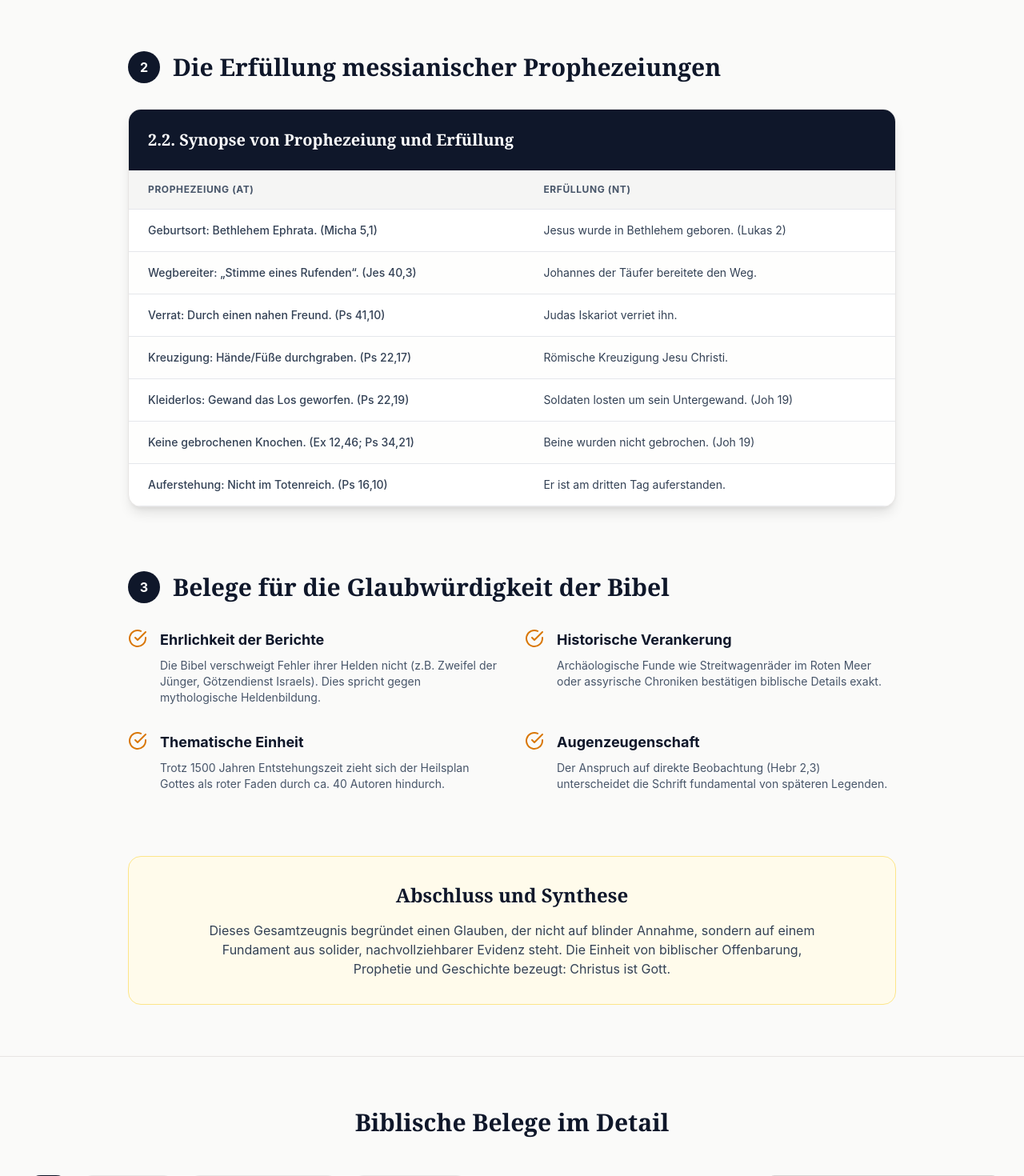
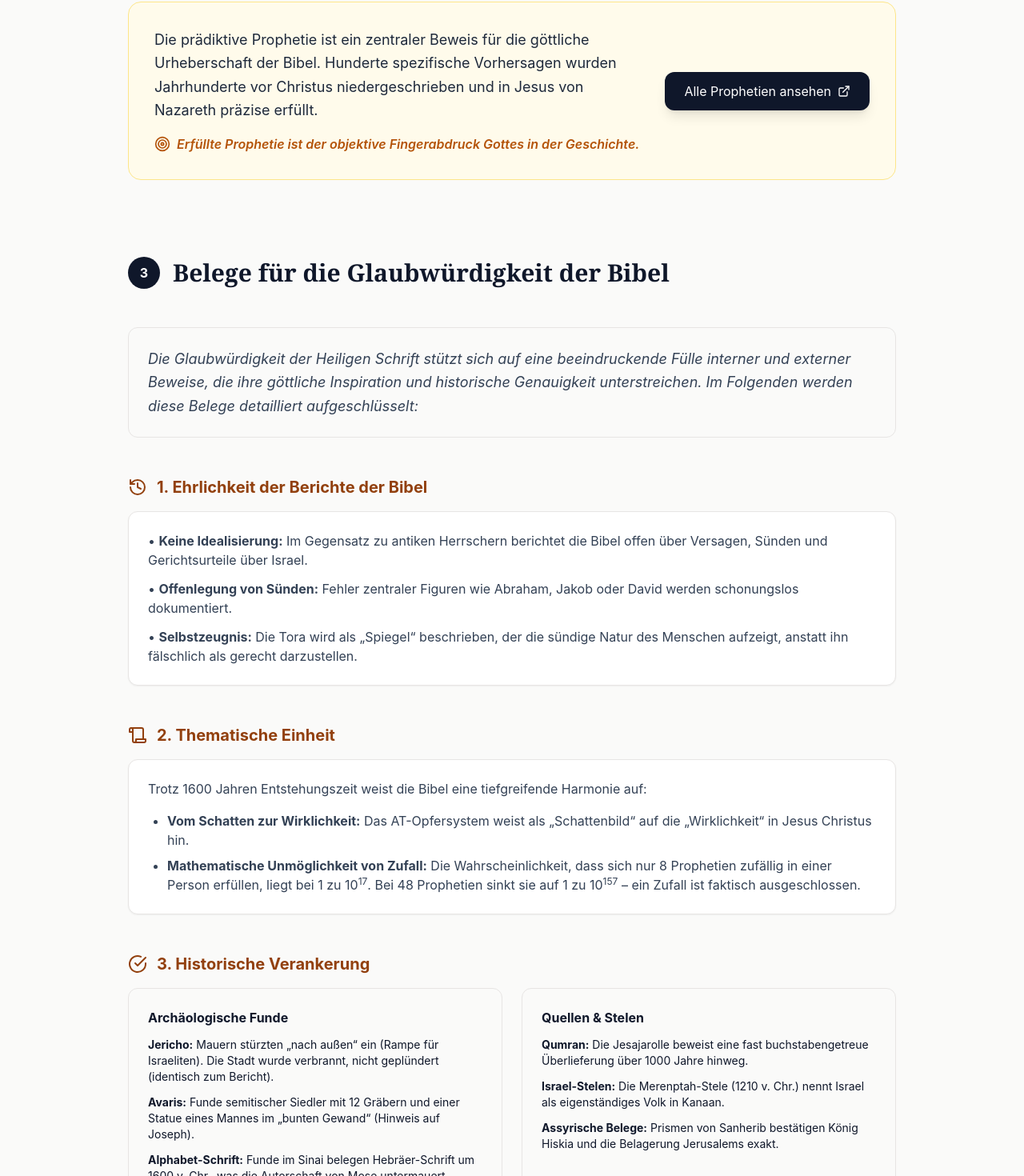
Before and after one commit to Skalpi/Der3einegott, a React (Vite) app: page /#/ in a window 1280 px wide. Shown: the part 2116-3586 px from the top of the page at 80% size. Built offline with nearby package versions, Linux system fonts and the light colour scheme; a web font is replaced by a local one.

Commit message:
feat: Update SystematicAnalysis component icons and text
Refactors the SystematicAnalysis component to use updated Lucide icons and adjust descriptive text for the Trinity section. This improves visual representation and clarity of the content.

```diff
--- a/src/components/SystematicAnalysis.tsx
+++ b/src/components/SystematicAnalysis.tsx
@@ -1,9 +1,9 @@
 import React from 'react';
-import { ShieldCheck, Info, FileText, CheckCircle } from 'lucide-react';
+import { Info, CheckCircle, ExternalLink, Scroll, History, Target, Eye } from 'lucide-react';
 
 const SystematicAnalysis: React.FC = () => {
   return (
-    <div className="max-w-5xl mx-auto px-4 sm:px-6 lg:px-8 py-16 space-y-20">
+    <div className="max-w-5xl mx-auto px-4 sm:px-6 lg:px-8 py-16 space-y-24">
 
       {/* Introduction */}
       <section className="bg-white rounded-2xl shadow-sm border border-stone-200 p-8 md:p-12">
@@ -18,7 +18,7 @@ const SystematicAnalysis: React.FC = () => {
         </p>
       </section>
 
-      {/* 1. Trinität */}
+      {/* 1. Der biblische Beweis der Dreieinigkeit */}
       <section className="space-y-8">
         <div className="flex items-center space-x-4 mb-4">
           <span className="flex items-center justify-center w-10 h-10 rounded-full bg-slate-900 text-white font-bold">1</span>
@@ -29,135 +29,147 @@ const SystematicAnalysis: React.FC = () => {
           <div className="bg-stone-50 p-6 rounded-xl border border-stone-200">
             <h3 className="text-xl font-bold mb-3 text-amber-800">1.1. Einleitende Analyse der Trinitätslehre</h3>
             <p className="text-slate-700">
-              Die Lehre von der Dreieinigkeit definiert das Wesen Gottes als einen einzigen Gott, der in drei distinkten, aber untrennbaren Personen existiert: Gott der Vater, Gott der Sohn und Gott der Heilige Geist. Ein korrektes Verständnis dieser göttlichen Natur ist grundlegend, da es die Basis für die Erlösung, die Anbetung und die gesamte Beziehung zwischen Gott und der Menschheit bildet.
+              Die Lehre von der Dreieinigkeit ist ein Eckpfeiler der christlichen Theologie. Sie definiert das Wesen Gottes als einen einzigen Gott, der in drei distinkten, aber untrennbaren Personen existiert: Gott der Vater, Gott der Sohn und Gott der Heilige Geist. Diese drei Personen sind in ihrem Wesen eins, aber in ihrer Funktion und Beziehung zueinander verschieden.
             </p>
           </div>
 
           <div className="bg-white p-6 rounded-xl border border-stone-200 shadow-sm">
             <h3 className="text-xl font-bold mb-4 text-amber-800">1.2. Die Gottheit des Sohnes, Jesus Christus</h3>
             <div className="space-y-4 text-slate-700">
-              <p>Johannes 1,1 identifiziert ihn als das ewige Wort. Römer 9,5 bezeichnet ihn als den souveränen Gott: „...Christus..., der da ist über allem, Gott, gepriesen in Ewigkeit.“ In Hebräer 1,8 spricht der Vater den Sohn direkt an: „Dein Thron, o Gott, ist von Ewigkeit zu Ewigkeit.“</p>
-              <p>Jesus besitzt Attribute, die allein Gott zugeschrieben werden. Er ist Schöpfer (Joh 1,3) und Erhalter (Hebr 1,3). Er ist sündlos (1. Petr 2,22) und nimmt Anbetung an (Hebr 1,6), eine Ehre, die ausschließlich Gott vorbehalten ist.</p>
+              <p>Johannes 1,1 identifiziert ihn als das ewige Wort. Römer 9,5 bezeichnet ihn unmissverständlich als den souveränen Gott: „...Christus..., der da ist über allem, Gott, gepriesen in Ewigkeit.“ In Hebräer 1,8 spricht Gott der Vater den Sohn direkt an: „Dein Thron, o Gott, ist von Ewigkeit zu Ewigkeit.“</p>
+              <p>Jesus Christus besitzt zudem Attribute und vollbringt Werke, die allein Gott zugeschrieben werden. Er ist der Schöpfer und Erhalter des Universums (Joh 1,3; Hebr 1,3). Er ist sündlos (1. Petr 2,22) und nimmt Anbetung an (Hebr 1,6; Offb 5), eine Ehre, die ausschließlich Gott vorbehalten ist.</p>
             </div>
           </div>
 
           <div className="bg-stone-50 p-6 rounded-xl border border-stone-200">
             <h3 className="text-xl font-bold mb-4 text-amber-800">1.3. Die Gottheit und Personalität des Heiligen Geistes</h3>
             <p className="text-slate-700">
-              Der Heilige Geist ist eine göttliche Person mit eigenem Willen und Intellekt. Er spricht (Apg 28,25), leitet (Röm 8,14) und vertritt die Gläubigen (Röm 8,26). Seine Gottheit wird belegt, indem Reden Jahwes aus dem AT im NT dem Heiligen Geist zugeschrieben werden (vgl. Jer 31 mit Hebr 10).
-            </p>
-          </div>
-
-          <div className="bg-white p-6 rounded-xl border border-stone-200 shadow-sm">
-            <h3 className="text-xl font-bold mb-4 text-amber-800">1.4. Die Einheit und Pluralität im Wesen Gottes</h3>
-            <p className="text-slate-700 italic border-l-2 border-slate-300 pl-4 mb-4">
-              "Taufet sie auf den Namen (Singular) des Vaters und des Sohnes und des Heiligen Geistes." (Matthäus 28,19)
-            </p>
-            <p className="text-slate-700">
-              Bereits in 1. Mose 1,26 spricht Gott im Plural: „Lasst uns Menschen machen.“ In 1. Mose 19,24 interagiert Jahwe auf der Erde mit Jahwe im Himmel – eine profunde Darstellung der Pluralität innerhalb der Gottheit.
+              Die Schrift offenbart den Heiligen Geist als eine göttliche Person mit eigenem Willen, Intellekt und Emotionen. Er spricht (Apg 28,25), leitet (Röm 8,14) und vertritt die Gläubigen im Gebet (Röm 8,26). Seine volle Gottheit wird bekräftigt, indem neutestamentliche Autoren Worte Jahwes aus dem Alten Testament direkt dem Heiligen Geist zuschreiben (vgl. Hebr 10,15-17).
             </p>
           </div>
         </div>
       </section>
 
-      {/* 2. Prophetie */}
+      {/* 2. Die Erfüllung messianischer Prophezeiungen */}
       <section className="space-y-8">
         <div className="flex items-center space-x-4 mb-4">
           <span className="flex items-center justify-center w-10 h-10 rounded-full bg-slate-900 text-white font-bold">2</span>
           <h2 className="text-3xl font-serif font-bold text-slate-900">Die Erfüllung messianischer Prophezeiungen</h2>
         </div>
 
-        <div className="bg-white overflow-hidden rounded-2xl border border-stone-200 shadow-lg">
-          <div className="p-6 bg-slate-900 text-white">
-            <h3 className="text-xl font-serif font-bold">2.2. Synopse von Prophezeiung und Erfüllung</h3>
-          </div>
-          <div className="overflow-x-auto">
-            <table className="w-full text-left border-collapse">
-              <thead>
-                <tr className="bg-stone-100 text-slate-600 uppercase text-xs tracking-wider">
-                  <th className="px-6 py-4 font-bold border-b">Prophezeiung (AT)</th>
-                  <th className="px-6 py-4 font-bold border-b">Erfüllung (NT)</th>
-                </tr>
-              </thead>
-              <tbody className="text-sm text-slate-700">
-                <tr className="border-b hover:bg-stone-50 transition-colors">
-                  <td className="px-6 py-4 font-medium">Geburtsort: Bethlehem Ephrata. (Micha 5,1)</td>
-                  <td className="px-6 py-4">Jesus wurde in Bethlehem geboren. (Lukas 2)</td>
-                </tr>
-                <tr className="border-b hover:bg-stone-50 transition-colors bg-stone-50/30">
-                  <td className="px-6 py-4 font-medium">Wegbereiter: „Stimme eines Rufenden“. (Jes 40,3)</td>
-                  <td className="px-6 py-4">Johannes der Täufer bereitete den Weg.</td>
-                </tr>
-                <tr className="border-b hover:bg-stone-50 transition-colors">
-                  <td className="px-6 py-4 font-medium">Verrat: Durch einen nahen Freund. (Ps 41,10)</td>
-                  <td className="px-6 py-4">Judas Iskariot verriet ihn.</td>
-                </tr>
-                <tr className="border-b hover:bg-stone-50 transition-colors bg-stone-50/30">
-                  <td className="px-6 py-4 font-medium">Kreuzigung: Hände/Füße durchgraben. (Ps 22,17)</td>
-                  <td className="px-6 py-4">Römische Kreuzigung Jesu Christi.</td>
-                </tr>
-                <tr className="border-b hover:bg-stone-50 transition-colors">
-                  <td className="px-6 py-4 font-medium">Kleiderlos: Gewand das Los geworfen. (Ps 22,19)</td>
-                  <td className="px-6 py-4">Soldaten losten um sein Untergewand. (Joh 19)</td>
-                </tr>
-                <tr className="border-b hover:bg-stone-50 transition-colors bg-stone-50/30">
-                  <td className="px-6 py-4 font-medium">Keine gebrochenen Knochen. (Ex 12,46; Ps 34,21)</td>
-                  <td className="px-6 py-4">Beine wurden nicht gebrochen. (Joh 19)</td>
-                </tr>
-                <tr className="border-b hover:bg-stone-50 transition-colors">
-                  <td className="px-6 py-4 font-medium">Auferstehung: Nicht im Totenreich. (Ps 16,10)</td>
-                  <td className="px-6 py-4">Er ist am dritten Tag auferstanden.</td>
-                </tr>
-              </tbody>
-            </table>
-          </div>
-        </div>
-      </section>
-
-      {/* 3. Glaubwürdigkeit */}
-      <section className="space-y-8">
-        <div className="flex items-center space-x-4 mb-4">
-          <span className="flex items-center justify-center w-10 h-10 rounded-full bg-slate-900 text-white font-bold">3</span>
-          <h2 className="text-3xl font-serif font-bold text-slate-900">Belege für die Glaubwürdigkeit der Bibel</h2>
-        </div>
-
-        <div className="grid md:grid-cols-2 gap-8">
-          <div className="flex space-x-4">
-            <CheckCircle className="h-6 w-6 text-amber-600 flex-shrink-0" />
-            <div>
-              <h4 className="font-bold text-lg mb-2">Ehrlichkeit der Berichte</h4>
-              <p className="text-slate-600 text-sm">Die Bibel verschweigt Fehler ihrer Helden nicht (z.B. Zweifel der Jünger, Götzendienst Israels). Dies spricht gegen mythologische Heldenbildung.</p>
+        <div className="bg-amber-50 border border-amber-200 rounded-2xl p-8">
+          <div className="flex flex-col md:flex-row md:items-center justify-between gap-6">
+            <div className="flex-1">
+              <p className="text-slate-800 text-lg leading-relaxed mb-4">
+                Die prädiktive Prophetie ist ein zentraler Beweis für die göttliche Urheberschaft der Bibel. Hunderte spezifische Vorhersagen wurden Jahrhunderte vor Christus niedergeschrieben und in Jesus von Nazareth präzise erfüllt.
+              </p>
+              <div className="flex items-center text-amber-700 font-semibold italic">
+                <Target className="h-5 w-5 mr-2" />
+                Erfüllte Prophetie ist der objektive Fingerabdruck Gottes in der Geschichte.
+              </div>
             </div>
-          </div>
-          <div className="flex space-x-4">
-            <CheckCircle className="h-6 w-6 text-amber-600 flex-shrink-0" />
-            <div>
-              <h4 className="font-bold text-lg mb-2">Historische Verankerung</h4>
-              <p className="text-slate-600 text-sm">Archäologische Funde wie Streitwagenräder im Roten Meer oder assyrische Chroniken bestätigen biblische Details exakt.</p>
-            </div>
-          </div>
-          <div className="flex space-x-4">
-            <CheckCircle className="h-6 w-6 text-amber-600 flex-shrink-0" />
-            <div>
-              <h4 className="font-bold text-lg mb-2">Thematische Einheit</h4>
-              <p className="text-slate-600 text-sm">Trotz 1500 Jahren Entstehungszeit zieht sich der Heilsplan Gottes als roter Faden durch ca. 40 Autoren hindurch.</p>
-            </div>
-          </div>
-          <div className="flex space-x-4">
-            <CheckCircle className="h-6 w-6 text-amber-600 flex-shrink-0" />
-            <div>
-              <h4 className="font-bold text-lg mb-2">Augenzeugenschaft</h4>
-              <p className="text-slate-600 text-sm">Der Anspruch auf direkte Beobachtung (Hebr 2,3) unterscheidet die Schrift fundamental von späteren Legenden.</p>
+            <div className="flex-shrink-0">
+              <a
+                href="https://posttenebras-lux.de/prophetien/"
+                className="inline-flex items-center px-6 py-3 bg-slate-900 text-white rounded-xl hover:bg-amber-600 transition-all shadow-lg group"
+              >
+                <span>Alle Prophetien ansehen</span>
+                <ExternalLink className="ml-2 h-4 w-4 group-hover:translate-x-1 transition-transform" />
+              </a>
             </div>
           </div>
         </div>
       </section>
 
-      {/* Conclusion */}
-      <section className="bg-amber-50 border border-amber-200 rounded-2xl p-8 text-center">
-        <h2 className="text-2xl font-serif font-bold text-slate-900 mb-4">Abschluss und Synthese</h2>
-        <p className="text-slate-700 max-w-3xl mx-auto">
-          Dieses Gesamtzeugnis begründet einen Glauben, der nicht auf blinder Annahme, sondern auf einem Fundament aus solider, nachvollziehbarer Evidenz steht. Die Einheit von biblischer Offenbarung, Prophetie und Geschichte bezeugt: Christus ist Gott.
+      {/* 3. Belege für die Glaubwürdigkeit der Bibel */}
+      <section className="space-y-12">
+        <div className="flex items-center space-x-4 mb-6">
+          <span className="flex items-center justify-center w-10 h-10 rounded-full bg-slate-900 text-white font-bold">3</span>
+          <h2 className="text-3xl font-serif font-bold text-slate-900">Belege für die Glaubwürdigkeit der Bibel</h2>
+        </div>
+
+        <p className="text-slate-700 text-lg leading-relaxed bg-stone-50 p-6 rounded-xl border border-stone-200 italic">
+          Die Glaubwürdigkeit der Heiligen Schrift stützt sich auf eine beeindruckende Fülle interner und externer Beweise, die ihre göttliche Inspiration und historische Genauigkeit unterstreichen. Im Folgenden werden diese Belege detailliert aufgeschlüsselt:
+        </p>
+
+        <div className="grid gap-12">
+
+          {/* 3.1 Ehrlichkeit */}
+          <div className="space-y-4">
+            <div className="flex items-center space-x-3 text-amber-800">
+              <History className="h-6 w-6" />
+              <h3 className="text-xl font-bold">1. Ehrlichkeit der Berichte der Bibel</h3>
+            </div>
+            <div className="bg-white p-6 rounded-xl border border-stone-200 shadow-sm space-y-3 text-slate-700">
+              <p>• <strong>Keine Idealisierung:</strong> Im Gegensatz zu antiken Herrschern berichtet die Bibel offen über Versagen, Sünden und Gerichtsurteile über Israel.</p>
+              <p>• <strong>Offenlegung von Sünden:</strong> Fehler zentraler Figuren wie Abraham, Jakob oder David werden schonungslos dokumentiert.</p>
+              <p>• <strong>Selbstzeugnis:</strong> Die Tora wird als „Spiegel“ beschrieben, der die sündige Natur des Menschen aufzeigt, anstatt ihn fälschlich als gerecht darzustellen.</p>
+            </div>
+          </div>
+
+          {/* 3.2 Thematische Einheit */}
+          <div className="space-y-4">
+            <div className="flex items-center space-x-3 text-amber-800">
+              <Scroll className="h-6 w-6" />
+              <h3 className="text-xl font-bold">2. Thematische Einheit</h3>
+            </div>
+            <div className="bg-white p-6 rounded-xl border border-stone-200 shadow-sm space-y-4 text-slate-700">
+              <p>Trotz 1600 Jahren Entstehungszeit weist die Bibel eine tiefgreifende Harmonie auf:</p>
+              <ul className="list-disc pl-6 space-y-2">
+                <li><strong>Vom Schatten zur Wirklichkeit:</strong> Das AT-Opfersystem weist als „Schattenbild“ auf die „Wirklichkeit“ in Jesus Christus hin.</li>
+                <li><strong>Mathematische Unmöglichkeit von Zufall:</strong> Die Wahrscheinlichkeit, dass sich nur 8 Prophetien zufällig in einer Person erfüllen, liegt bei 1 zu 10<sup>17</sup>. Bei 48 Prophetien sinkt sie auf 1 zu 10<sup>157</sup> – ein Zufall ist faktisch ausgeschlossen.</li>
+              </ul>
+            </div>
+          </div>
+
+          {/* 3.3 Historische Verankerung */}
+          <div className="space-y-4">
+            <div className="flex items-center space-x-3 text-amber-800">
+              <CheckCircle className="h-6 w-6" />
+              <h3 className="text-xl font-bold">3. Historische Verankerung</h3>
+            </div>
+            <div className="grid md:grid-cols-2 gap-6">
+              <div className="bg-stone-50 p-6 rounded-xl border border-stone-200">
+                <h4 className="font-bold mb-3">Archäologische Funde</h4>
+                <ul className="text-sm space-y-3">
+                  <li><strong>Jericho:</strong> Mauern stürzten „nach außen“ ein (Rampe für Israeliten). Die Stadt wurde verbrannt, nicht geplündert (identisch zum Bericht).</li>
+                  <li><strong>Avaris:</strong> Funde semitischer Siedler mit 12 Gräbern und einer Statue eines Mannes im „bunten Gewand“ (Hinweis auf Joseph).</li>
+                  <li><strong>Alphabet-Schrift:</strong> Funde im Sinai belegen Hebräer-Schrift um 1600 v. Chr., was die Autorschaft von Mose untermauert.</li>
+                </ul>
+              </div>
+              <div className="bg-stone-50 p-6 rounded-xl border border-stone-200">
+                <h4 className="font-bold mb-3">Quellen & Stelen</h4>
+                <ul className="text-sm space-y-3">
+                  <li><strong>Qumran:</strong> Die Jesajarolle beweist eine fast buchstabengetreue Überlieferung über 1000 Jahre hinweg.</li>
+                  <li><strong>Israel-Stelen:</strong> Die Merenptah-Stele (1210 v. Chr.) nennt Israel als eigenständiges Volk in Kanaan.</li>
+                  <li><strong>Assyrische Belege:</strong> Prismen von Sanherib bestätigen König Hiskia und die Belagerung Jerusalems exakt.</li>
+                </ul>
+              </div>
+            </div>
+          </div>
+
+          {/* 3.4 Augenzeugenschaft */}
+          <div className="space-y-4">
+            <div className="flex items-center space-x-3 text-amber-800">
+              <Eye className="h-6 w-6" />
+              <h3 className="text-xl font-bold">4. Augenzeugenschaft</h3>
+            </div>
+            <div className="bg-white p-6 rounded-xl border border-stone-200 shadow-sm space-y-3 text-slate-700">
+              <p>• <strong>Lukas als Historiker:</strong> Geographische und politische Details sind bis ins kleinste Detail korrekt wiedergegeben.</p>
+              <p>• <strong>Zeitnahe Niederschrift:</strong> Die Evangelien entstanden, als noch viele Augenzeugen lebten, die Unwahrheiten hätten korrigieren können.</p>
+              <p>• <strong>Zeugen der Auferstehung:</strong> Über 500 namentlich bekannte Augenzeugen sahen den auferstandenen Jesus; viele starben für dieses Zeugnis.</p>
+            </div>
+          </div>
+
+        </div>
+      </section>
+
+      {/* Final Synthesis */}
+      <section className="bg-slate-900 text-white rounded-3xl p-10 md:p-16 text-center shadow-2xl relative overflow-hidden">
+        <div className="absolute top-0 right-0 w-64 h-64 bg-amber-600/10 rounded-full -mr-32 -mt-32 blur-3xl"></div>
+        <h2 className="text-3xl font-serif font-bold mb-6">Abschluss und Synthese</h2>
+        <p className="text-stone-300 text-lg max-w-3xl mx-auto leading-relaxed">
+          Die analysierten Quelltexte liefern ein vielschichtiges Plädoyer für die rationale Vertretbarkeit des christlichen Glaubens. Die kumulative Kraft der Beweise beruht auf der kohärenten biblischen Offenbarung der Natur Gottes, der empirisch überprüfbaren Erfüllung der Prophetie und der bemerkenswerten historischen Zuverlässigkeit. Dieses Gesamtzeugnis begründet einen Glauben, der auf einem Fundament aus solider Evidenz steht.
         </p>
       </section>
 
```
